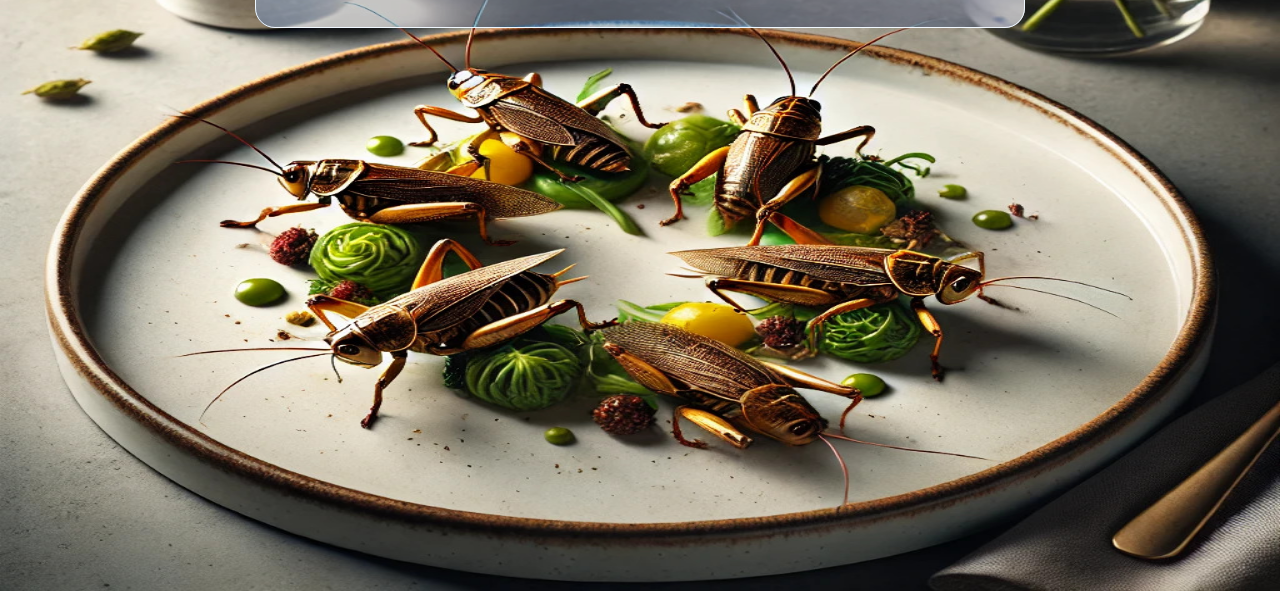
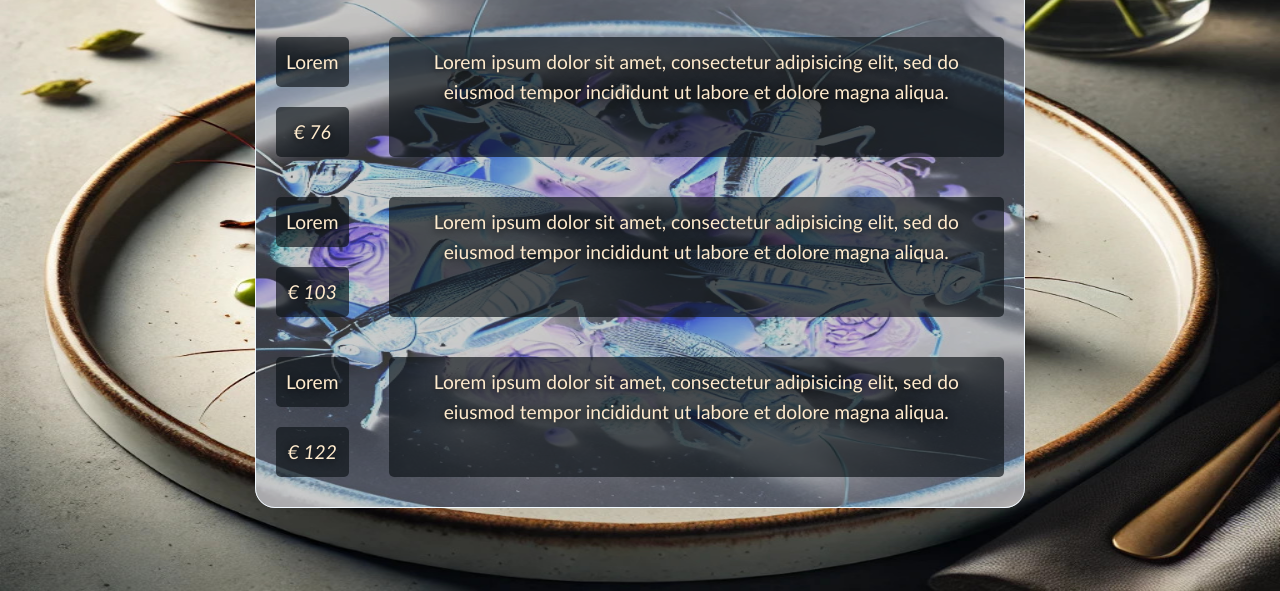
Before and after one commit to Zuxulius/odin-restaurant, a website built with webpack: page src/template.html in a window 1280 px wide. Both pictures are taken after a click on the button "Menu". Shown: the part 209-800 px from the top of the page. Built offline with nearby package versions, Linux system fonts and the light colour scheme.

Commit message:
create menu object and createMenu function in menu.js

```diff
--- a/src/about.js
+++ b/src/about.js
@@ -13,7 +13,7 @@ const staff = [
         name: "Linguini",
         title: "Maître d'"
     }
-];
+]
 
 const contact = {
     name: "Hop in the Grass",
--- a/src/menu.js
+++ b/src/menu.js
@@ -1,7 +1,65 @@
 import {content, h1, removeChildren} from "./home.js";
+
+const menu = [
+    {
+        name: "Lorem",
+        price: "€ 76",
+        desc:
+                `
+                Lorem ipsum dolor sit amet,
+                consectetur adipisicing elit,
+                sed do eiusmod tempor incididunt ut labore et dolore magna aliqua.
+                `,
+    },
+    {
+        name: "Lorem",
+        price: "€ 103",
+        desc:
+                `
+                Lorem ipsum dolor sit amet,
+                consectetur adipisicing elit,
+                sed do eiusmod tempor incididunt ut labore et dolore magna aliqua.
+                `,
+    },
+    {
+        name: "Lorem",
+        price: "€ 122",
+        desc:
+                `
+                Lorem ipsum dolor sit amet,
+                consectetur adipisicing elit,
+                sed do eiusmod tempor incididunt ut labore et dolore magna aliqua.
+                `,
+    },
+]
+
+function createMenu() {
+    menu.forEach(function(item){
+        const menuItemWrap = document.createElement('div');
+        menuItemWrap.classList.add('menu-item-wrapper');
+
+        const span = document.createElement('span');
+        const itemName = document.createElement('p');
+        const itemPrice = document.createElement('p');
+        itemPrice.style.fontStyle = "italic";
+        const itemDesc = document.createElement('p');
+
+        itemName.textContent = `${item.name}`;
+        itemPrice.textContent = `${item.price}`;
+        itemDesc.textContent = `${item.desc}`
+
+        menuItemWrap.appendChild(span);
+        span.appendChild(itemName);
+        span.appendChild(itemPrice);
+        menuItemWrap.appendChild(itemDesc);
+
+        content.appendChild(menuItemWrap);
+    })
+}
 
 export default function initMenu() {
     removeChildren();
     h1.textContent = "Menu";
     content.appendChild(h1);
+    createMenu();
 }
--- a/src/styles.css
+++ b/src/styles.css
@@ -116,3 +116,7 @@ button:hover {
     margin: 0;
     line-height: 5px;
 }
+
+.menu-item-wrapper {
+    display: flex;
+}
```
